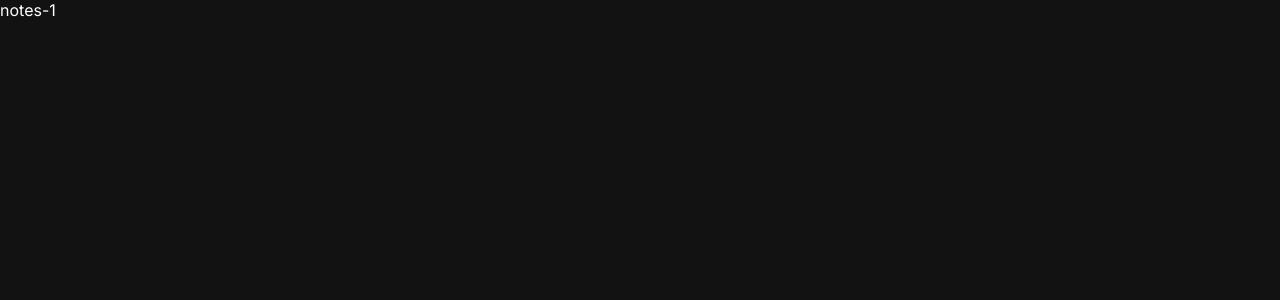
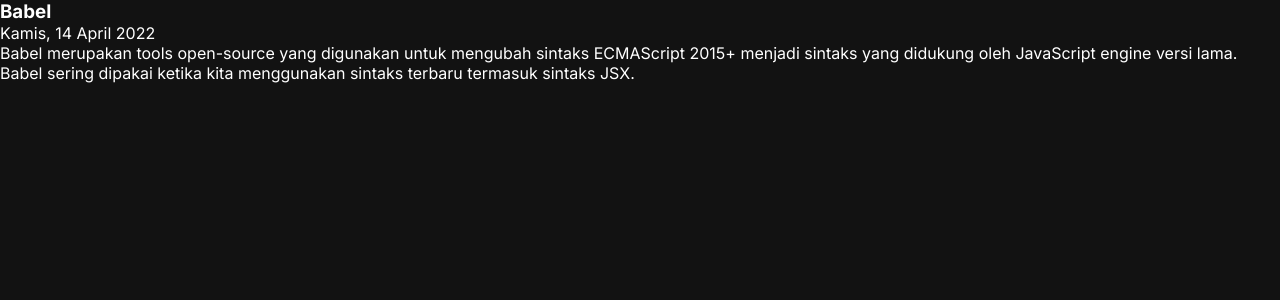
Before and after one commit to driannxi/dicoding-web-developer-journey, a React (Vite) app in the folder personal-notes-app-starter/: page /notes/notes-1 in a window 1280 px wide. Shown: the top 300 px of the page. Built offline with nearby package versions, Linux system fonts and the light colour scheme.

Commit message:
feat: display note detail based on path parameter id to UI

```diff
--- /dev/null
+++ b/personal-notes-app-starter/src/components/Detail.jsx
@@ -0,0 +1,14 @@
+import React from "react";
+import { showFormattedDate } from "../utils";
+
+function Detail({ title, body, createdAt }) {
+  return (
+    <article>
+      <h3>{title}</h3>
+      <p>{showFormattedDate(createdAt)}</p>
+      <p>{body}</p>
+    </article>
+  );
+}
+
+export default Detail;
--- a/personal-notes-app-starter/src/components/NoteList.jsx
+++ b/personal-notes-app-starter/src/components/NoteList.jsx
@@ -1,6 +1,5 @@
 import React from "react";
 import NoteItem from "./NoteItem";
-import DetailNote from "../pages/DetailNote";
 
 function NoteList({ notes }) {
   return (
--- a/personal-notes-app-starter/src/pages/DetailNote.jsx
+++ b/personal-notes-app-starter/src/pages/DetailNote.jsx
@@ -1,10 +1,17 @@
 import React from "react";
 import { useParams } from "react-router-dom";
+import Detail from "../components/Detail";
+import { getNote } from "../utils/local-data";
 
 function DetailNote() {
   const { id } = useParams();
+  const note = getNote(id);
 
-  return <p>{id}</p>;
+  return (
+    <>
+      <Detail title={note.title} body={note.body} createdAt={note.createdAt} />
+    </>
+  );
 }
 
 export default DetailNote;
```
